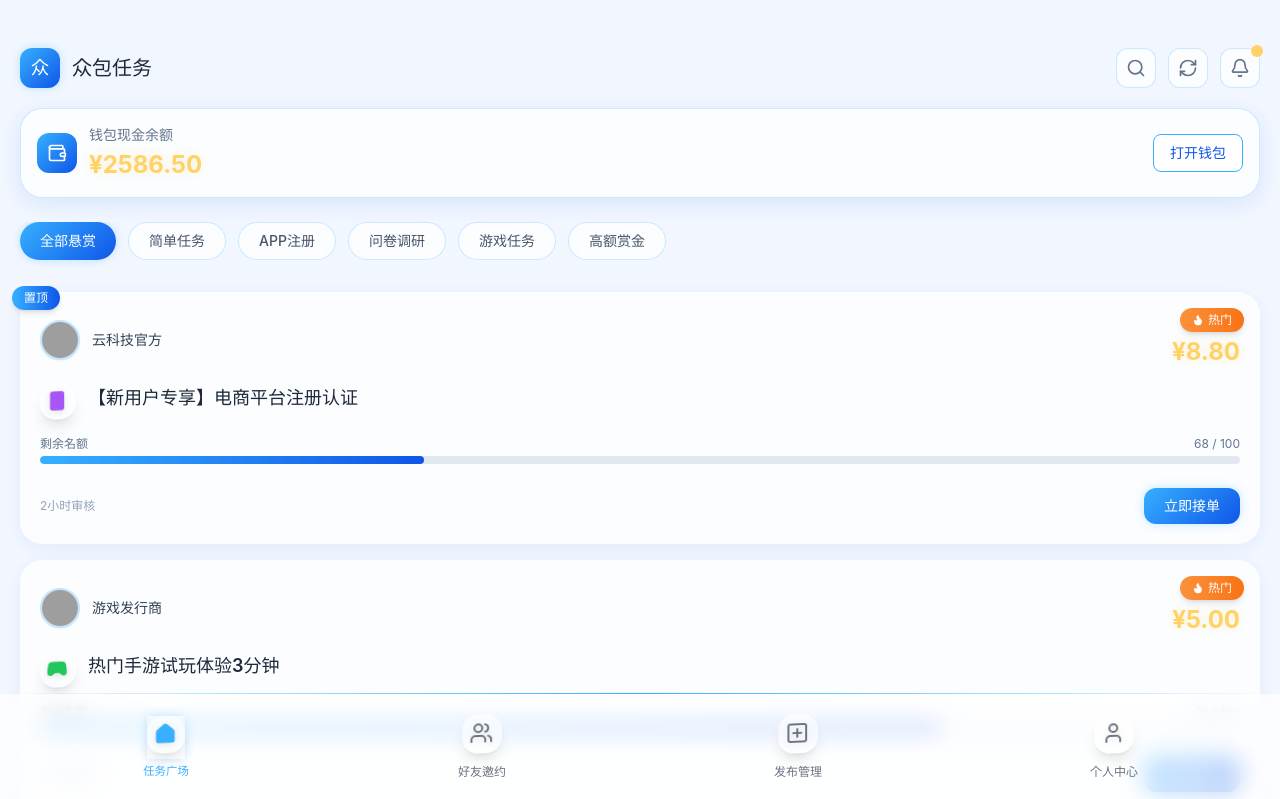
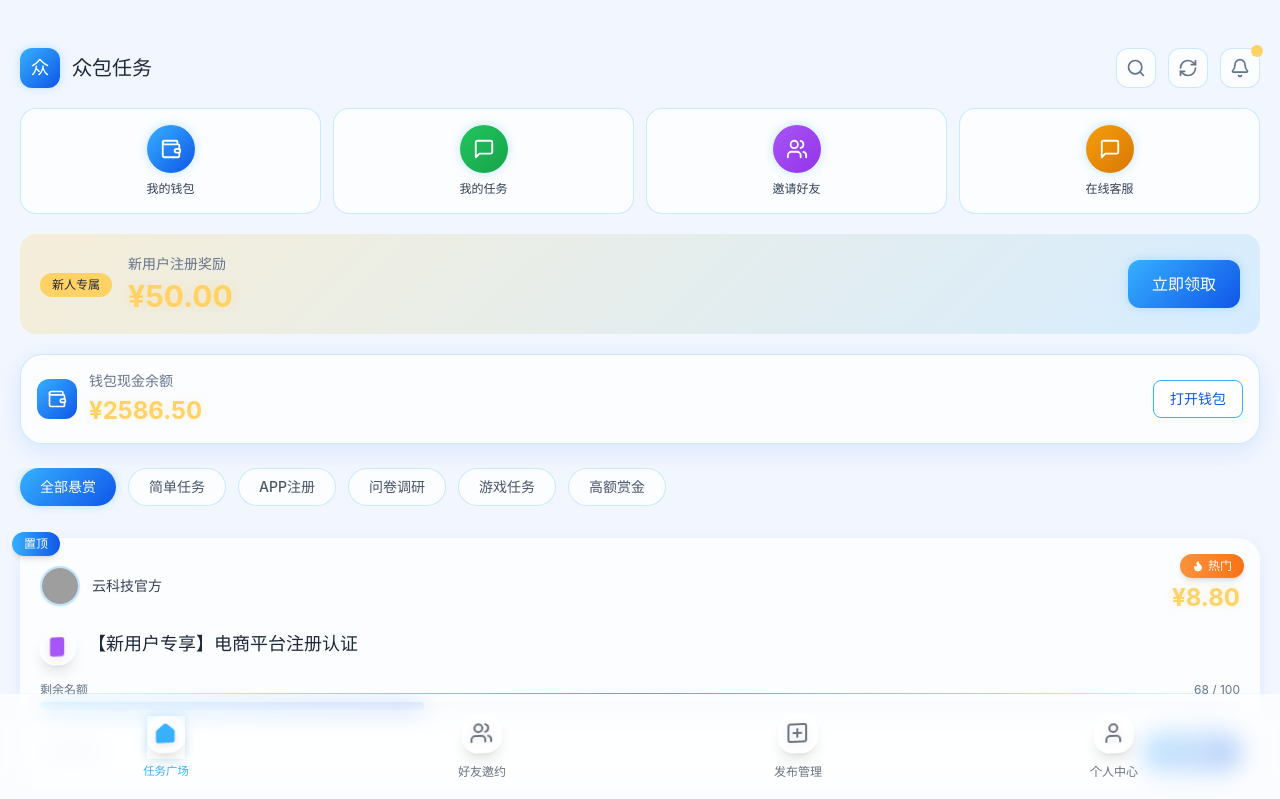
Before and after one commit to jammaoaty-lab/-, a React (Vite) app: page / in a window 1280 px wide. Shown: the top 799 px of the page. Built offline with nearby package versions, Linux system fonts and the light colour scheme; grey boxes are pictures that could not be loaded.

Commit message:
feat: 安卓APP UI设计：科技炫酷商务风
Co-authored-by: traeagent <traeagent@users.noreply.github.com>

```diff
--- a/src/index.css
+++ b/src/index.css
@@ -78,3 +78,19 @@
 .animate-fade-in {
   animation: fadeIn 0.3s ease-out;
 }
+
+/* 横向无缝滚动动画 */
+@keyframes marquee {
+  0% {
+    transform: translateX(0);
+  }
+  100% {
+    transform: translateX(-50%);
+  }
+}
+
+.animate-marquee {
+  display: inline-block;
+  animation: marquee 15s linear infinite;
+  white-space: nowrap;
+}
--- a/src/pages/TaskSquare.tsx
+++ b/src/pages/TaskSquare.tsx
@@ -1,5 +1,5 @@
 import { useState, useCallback, useRef, useEffect } from 'react';
-import { Search, Bell, Wallet, RefreshCw, Loader2, X } from 'lucide-react';
+import { Search, Bell, Wallet, RefreshCw, Loader2, X, Megaphone, MessageSquare, Users, Gift } from 'lucide-react';
 import { useNavigate } from 'react-router-dom';
 import { useStore } from '../hooks/useStore';
 import { formatCurrency } from '../utils/format';
@@ -18,6 +18,10 @@ const TaskSquare = () => {
   const [signedDays, setSignedDays] = useState([1, 2, 3]);
   const [showToast, setShowToast] = useState(false);
   const [todaySigned, setTodaySigned] = useState(false);
+  const [showAnnouncement, setShowAnnouncement] = useState(false);
+  const [showAnnouncementDetail, setShowAnnouncementDetail] = useState(false);
+  const [showNewUserBanner, setShowNewUserBanner] = useState(true);
+  const [hasClaimedNewUserReward, setHasClaimedNewUserReward] = useState(false);
   const touchStartY = useRef(0);
 
   const categories = ['全部悬赏', '简单任务', 'APP注册', '问卷调研', '游戏任务', '高额赏金'];
@@ -116,6 +120,24 @@ const TaskSquare = () => {
     }
   };
 
+  // 领取新人奖励
+  const handleClaimNewUserReward = () => {
+    if (hasClaimedNewUserReward) return;
+
+    setHasClaimedNewUserReward(true);
+    setShowNewUserBanner(false);
+
+    if (user) {
+      setUser({
+        ...user,
+        balance: user.balance + 50
+      });
+    }
+
+    setShowToast(true);
+    setTimeout(() => setShowToast(false), 2000);
+  };
+
   return (
     <div
       className="min-h-screen bg-[#F2F7FF] pb-24"
@@ -158,6 +180,109 @@ const TaskSquare = () => {
       </div>
 
       <div className="px-5">
+        {/* 1. 通栏系统公告栏 */}
+        {showAnnouncement && (
+          <div
+            className="mb-5 rounded-2xl glass-effect neon-border p-4 cursor-pointer hover:scale-[1.01] transition-transform duration-300"
+            style={{ background: 'linear-gradient(135deg, rgba(54,176,255,0.15), rgba(15,86,232,0.08))' }}
+            onClick={() => setShowAnnouncementDetail(true)}
+          >
+            <div className="flex items-center gap-3">
+              <div className="flex-shrink-0">
+                <Megaphone size={20} className="text-[#36B0FF]" />
+              </div>
+              <div className="flex-1 overflow-hidden">
+                <div className="whitespace-nowrap text-slate-700 text-sm">
+                  <div className="animate-marquee inline-block">
+                    📢 系统公告：新用户专享¥50现金奖励！每日签到领¥10，邀请好友赚更多！新人好礼，限时领取！&nbsp;&nbsp;&nbsp;&nbsp;
+                    📢 系统公告：新用户专享¥50现金奖励！每日签到领¥10，邀请好友赚更多！新人好礼，限时领取！&nbsp;&nbsp;&nbsp;&nbsp;
+                  </div>
+                </div>
+              </div>
+              <button
+                onClick={(e) => {
+                  e.stopPropagation();
+                  setShowAnnouncement(false);
+                }}
+                className="flex-shrink-0 w-6 h-6 glass-effect rounded-full flex items-center justify-center"
+              >
+                <X size={14} className="text-slate-400" />
+              </button>
+            </div>
+          </div>
+        )}
+
+        {/* 2. 4宫格功能瓷片区 */}
+        <div className="grid grid-cols-4 gap-3 mb-5">
+          <button
+            onClick={() => navigate('/wallet')}
+            className="glass-effect neon-border rounded-2xl p-4 flex flex-col items-center gap-2 hover:scale-105 transition-transform duration-300 active:scale-95"
+          >
+            <div className="w-12 h-12 primary-gradient rounded-full flex items-center justify-center glow-effect">
+              <Wallet size={22} className="text-white" />
+            </div>
+            <span className="text-xs font-medium text-slate-700">我的钱包</span>
+          </button>
+
+          <button
+            onClick={() => navigate('/my-tasks')}
+            className="glass-effect neon-border rounded-2xl p-4 flex flex-col items-center gap-2 hover:scale-105 transition-transform duration-300 active:scale-95"
+          >
+            <div className="w-12 h-12 rounded-full flex items-center justify-center glow-effect" style={{ background: 'linear-gradient(135deg, #22C55E, #16A34A)' }}>
+              <MessageSquare size={22} className="text-white" />
+            </div>
+            <span className="text-xs font-medium text-slate-700">我的任务</span>
+          </button>
+
+          <button
+            onClick={() => navigate('/invite')}
+            className="glass-effect neon-border rounded-2xl p-4 flex flex-col items-center gap-2 hover:scale-105 transition-transform duration-300 active:scale-95"
+          >
+            <div className="w-12 h-12 rounded-full flex items-center justify-center glow-effect" style={{ background: 'linear-gradient(135deg, #A855F7, #9333EA)' }}>
+              <Users size={22} className="text-white" />
+            </div>
+            <span className="text-xs font-medium text-slate-700">邀请好友</span>
+          </button>
+
+          <button
+            onClick={() => {}}
+            className="glass-effect neon-border rounded-2xl p-4 flex flex-col items-center gap-2 hover:scale-105 transition-transform duration-300 active:scale-95"
+          >
+            <div className="w-12 h-12 rounded-full flex items-center justify-center glow-effect" style={{ background: 'linear-gradient(135deg, #F59E0B, #D97706)' }}>
+              <MessageSquare size={22} className="text-white" />
+            </div>
+            <span className="text-xs font-medium text-slate-700">在线客服</span>
+          </button>
+        </div>
+
+        {/* 3. 新人专享奖励通栏Banner */}
+        {showNewUserBanner && !hasClaimedNewUserReward && (
+          <div
+            className="mb-5 rounded-2xl p-5 cursor-pointer hover:scale-[1.01] transition-transform duration-300"
+            style={{ background: 'linear-gradient(135deg, rgba(255,210,102,0.25), rgba(54,176,255,0.15))' }}
+          >
+            <div className="flex items-center justify-between">
+              <div className="flex items-center gap-4">
+                <div className="relative">
+                  <span className="inline-block px-3 py-1 bg-[#FFD266] text-slate-800 text-xs font-bold rounded-full">新人专属</span>
+                </div>
+                <div>
+                  <p className="text-sm text-slate-500 mb-1">新用户注册奖励</p>
+                  <p className="text-3xl font-bold gold-text">¥50.00</p>
+                </div>
+              </div>
+              <Button
+                variant="primary"
+                size="md"
+                isGlow
+                onClick={handleClaimNewUserReward}
+              >
+                立即领取
+              </Button>
+            </div>
+          </div>
+        )}
+
         {/* 现金资产条 */}
         <GlassCard className="p-4 mb-6" hasNeonBorder>
           <div className="flex items-center justify-between">
@@ -224,7 +349,60 @@ const TaskSquare = () => {
             <div className="w-6 h-6 primary-gradient rounded-full flex items-center justify-center">
               <span className="text-white text-xs">✓</span>
             </div>
-            <span className="text-slate-700 font-medium">签到成功，¥10已到账！</span>
+            <span className="text-slate-700 font-medium">
+              {hasClaimedNewUserReward ? '新人奖励领取成功，¥50已到账！' : '签到成功，¥10已到账！'}
+            </span>
+          </div>
+        </div>
+      )}
+
+      {/* 公告详情弹窗 */}
+      {showAnnouncementDetail && (
+        <div className="fixed inset-0 z-50 flex items-center justify-center p-6">
+          <div
+            className="absolute inset-0 bg-black/40 backdrop-blur-sm"
+            onClick={() => setShowAnnouncementDetail(false)}
+          />
+          <div className="relative w-full max-w-md glass-effect rounded-[26px] neon-border glass-card-shadow p-6 animate-fade-in">
+            {/* 关闭按钮 */}
+            <button
+              onClick={() => setShowAnnouncementDetail(false)}
+              className="absolute top-4 right-4 w-8 h-8 glass-effect rounded-full flex items-center justify-center neon-border hover:bg-slate-100 transition-colors"
+            >
+              <X size={18} className="text-slate-500" />
+            </button>
+
+            <h2 className="text-xl font-bold text-slate-800 mb-4">系统公告</h2>
+
+            <div className="space-y-4 text-slate-600">
+              <p className="text-sm">
+                🎉 欢迎加入众包任务平台！
+              </p>
+              <p className="text-sm">
+                我们为新用户准备了丰富的福利：
+              </p>
+              <ul className="list-disc list-inside space-y-2 text-sm">
+                <li>新用户专享¥50现金奖励</li>
+                <li>每日签到可领取¥10现金</li>
+                <li>邀请好友注册可获得丰厚奖励</li>
+                <li>完成任务即可获得赏金，直接提现</li>
+              </ul>
+              <p className="text-sm text-slate-400">
+                活动时间：长期有效
+              </p>
+            </div>
+
+            <div className="mt-6">
+              <Button
+                variant="primary"
+                size="lg"
+                isGlow
+                className="w-full"
+                onClick={() => setShowAnnouncementDetail(false)}
+              >
+                我知道了
+              </Button>
+            </div>
           </div>
         </div>
       )}
```
